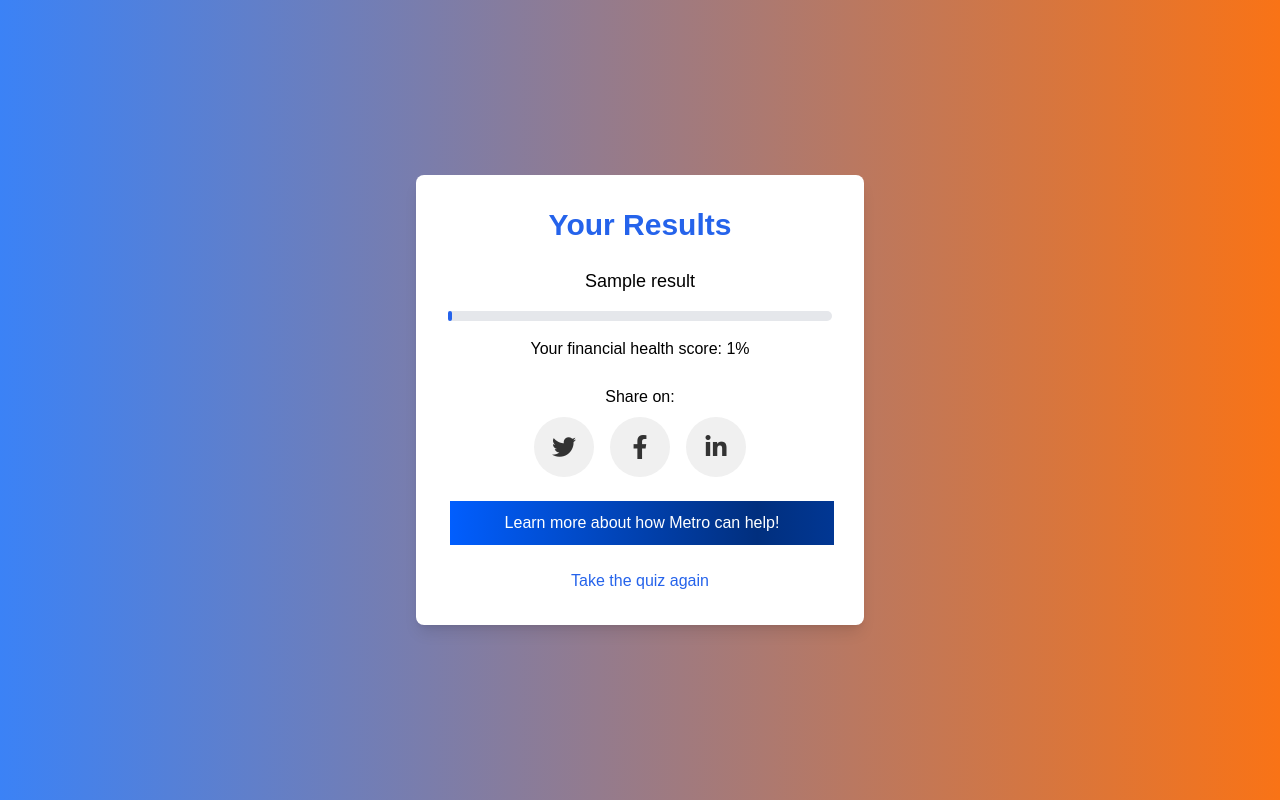
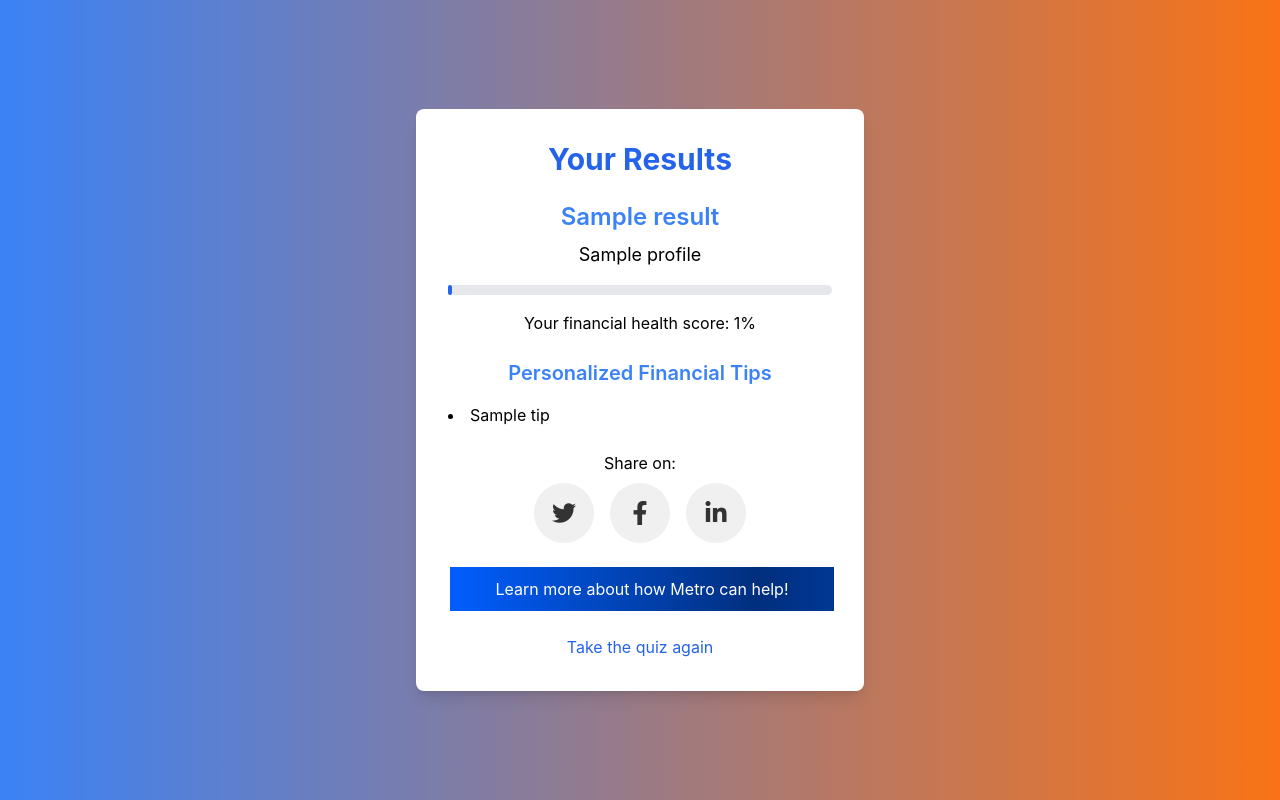
Before and after one commit to apogeeai/BuzzFinanceQuiz, a Flask app: template templates/results.html in a window 1280 px wide. Run offline with Flask 3, Linux system fonts and the light colour scheme; the template is opened without the code that fills it: most values are stand-ins (such as "Sample title", 1, 10 or a date in 2020); some libraries are stand-ins or nearby versions.

Commit message:
Agent query: Please take the quiz and check if personalized financial tips are displayed on the results page. Also, verify if the new font family is applied to non-header text elements.

```diff
--- a/app.py
+++ b/app.py
@@ -41,7 +41,7 @@
         db.session.add(user)
         db.session.commit()
         return render_template('quiz.html', user_id=user.id)
-    return render_template('quiz.html')  # Changed this line to render quiz.html for GET requests
+    return render_template('quiz.html')
 
 @app.route('/submit_quiz', methods=['POST'])
 def submit_quiz():
@@ -75,15 +75,43 @@
     percentage = (total_score / max_score) * 100
 
     if percentage < 25:
-        result = "Financial Butterfly: You're carefree with money, but it might be time to start thinking about the future!"
+        result = "Financial Butterfly"
+        profile = "You're carefree with money, but it might be time to start thinking about the future!"
+        tips = [
+            "Start tracking your expenses to understand your spending habits.",
+            "Set up a small emergency fund to cover unexpected costs.",
+            "Consider automating your savings, even if it's a small amount each month.",
+            "Learn about budgeting basics to gain more control over your finances."
+        ]
     elif percentage < 50:
-        result = "Curious Kitten: You're starting to explore financial responsibility. Keep learning and growing!"
+        result = "Curious Kitten"
+        profile = "You're starting to explore financial responsibility. Keep learning and growing!"
+        tips = [
+            "Increase your emergency fund to cover 3-6 months of expenses.",
+            "Start paying off any high-interest debt, like credit cards.",
+            "Look into retirement savings options, such as a 401(k) or IRA.",
+            "Set specific financial goals and create a plan to achieve them."
+        ]
     elif percentage < 75:
-        result = "Diligent Beaver: You're on the right track with your finances. Keep up the good work!"
+        result = "Diligent Beaver"
+        profile = "You're on the right track with your finances. Keep up the good work!"
+        tips = [
+            "Diversify your investments to spread risk and potentially increase returns.",
+            "Consider increasing your retirement contributions if possible.",
+            "Review and optimize your insurance coverage.",
+            "Start planning for major life events, like buying a home or starting a family."
+        ]
     else:
-        result = "Wise Owl: You're a financial guru! Your future is looking bright and secure."
+        result = "Wise Owl"
+        profile = "You're a financial guru! Your future is looking bright and secure."
+        tips = [
+            "Consider advanced investment strategies or seek professional advice for optimization.",
+            "Look into tax-efficient investment and withdrawal strategies.",
+            "Plan for legacy and estate management.",
+            "Explore ways to give back through charitable giving or mentoring others in financial literacy."
+        ]
 
-    return render_template('results.html', result=result, percentage=percentage)
+    return render_template('results.html', result=result, profile=profile, tips=tips, percentage=percentage)
 
 if __name__ == '__main__':
     create_tables()
--- a/static/css/styles.css
+++ b/static/css/styles.css
@@ -52,3 +52,7 @@
     background-position: -100%;
     box-shadow: 0 4px 6px rgba(0, 0, 0, 0.1);
 }
+
+body, p, div, span, a, button, input, textarea, select {
+    font-family: karla, -apple-system, BlinkMacSystemFont, 'Segoe UI', Roboto, 'Oxygen-Sans', Ubuntu, Cantarell, 'Helvetica Neue', sans-serif;
+}
--- a/templates/results.html
+++ b/templates/results.html
@@ -2,11 +2,19 @@
 
 {% block content %}
 <h1 class="text-3xl font-bold mb-6 text-center text-blue-600">Your Results</h1>
-<p class="mb-4 text-center text-lg">{{ result }}</p>
+<h2 class="text-2xl font-semibold mb-2 text-center text-blue-500">{{ result }}</h2>
+<p class="mb-4 text-center text-lg">{{ profile }}</p>
 <div class="w-full bg-gray-200 rounded-full h-2.5 mb-4 dark:bg-gray-700">
     <div class="bg-blue-600 h-2.5 rounded-full" style="width: {{ percentage }}%"></div>
 </div>
 <p class="text-center mb-6">Your financial health score: {{ percentage|round|int }}%</p>
+
+<h3 class="text-xl font-semibold mb-4 text-center text-blue-500">Personalized Financial Tips</h3>
+<ul class="list-disc list-inside mb-6">
+    {% for tip in tips %}
+    <li class="mb-2">{{ tip }}</li>
+    {% endfor %}
+</ul>
 
 <!-- Social Share Buttons -->
 <p class="text-center mb-2">Share on:</p>
```
